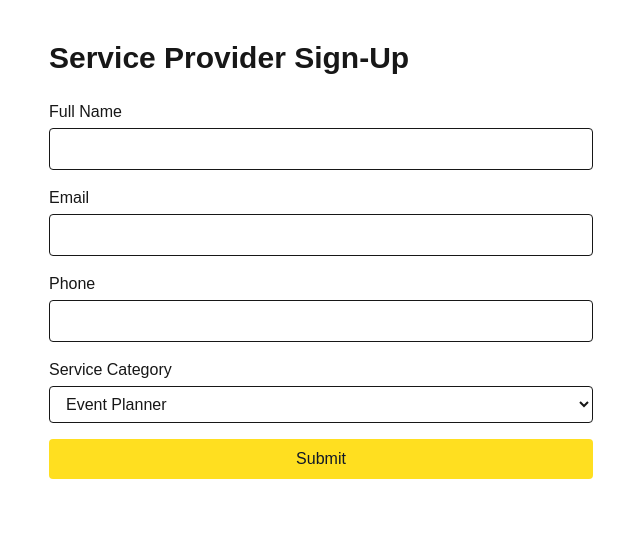
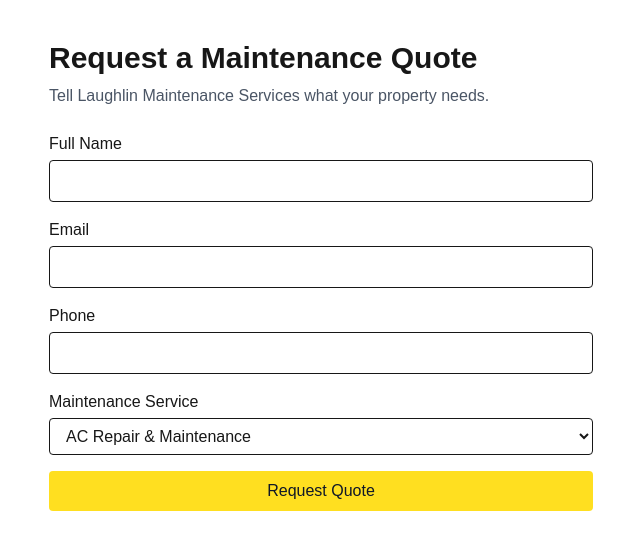
Before and after one commit to ChrisDC82/ask-josh, a Next.js app: page /providers in a window 1280 px wide. Shown: the top 550 px of the page, without its empty margins (319-959 px from the left). Built offline with nearby package versions, Linux system fonts and the light colour scheme.

Commit message:
Pivot Ask Josh MVP to maintenance concierge

```diff
--- a/src/app/layout.tsx
+++ b/src/app/layout.tsx
@@ -13,8 +13,9 @@
 });
 
 export const metadata: Metadata = {
-  title: "Ask Josh | Your Community Concierge",
-  description: "Your Community Concierge - Connecting you to trusted local businesses, creatives, and service providers.",
+  title: "Ask Josh | Your Maintenance Concierge",
+  description:
+    "Request quotes, schedule repairs, and book trusted maintenance services from Laughlin Maintenance Services.",
 };
 
 export default function RootLayout({
--- a/src/app/page.tsx
+++ b/src/app/page.tsx
@@ -5,6 +5,23 @@
 import { useRouter } from "next/navigation";
 
 import { useState } from "react";
+
+
+
+type ProviderResult = {
+  providerFound: boolean;
+  provider?: {
+    name: string;
+    matched_service: string;
+    location: string;
+    description: string;
+    phone: string;
+    email: string;
+    average_service: string;
+    average_cost: string;
+    call_to_action: string;
+  };
+};
 
 
 
@@ -22,7 +39,7 @@
 
   const [loading, setLoading] = useState(false);
 
-  const [result, setResult] = useState<any>(null);
+  const [result, setResult] = useState<ProviderResult | null>(null);
 
   const [error, setError] = useState<string | null>(null);
 
@@ -91,7 +108,7 @@
 
           <img
 
-            src="/Images/askjosh-mascot.png"
+            src="/maintenance-josh.png"
 
             alt="Ask Josh Mascot"
 
@@ -100,14 +117,6 @@
             height={400}
 
             className="object-contain w-48 h-48 md:w-96 md:h-96"
-
-            onError={(e) => {
-
-              const img = e.target as HTMLImageElement;
-
-              img.src = "/images/askjosh-mascot.png";
-
-            }}
 
           />
 
@@ -238,7 +247,7 @@
 
           <h1 className="text-3xl md:text-5xl font-bold leading-tight">
 
-            Your Community <span className="text-blue-600">Concierge.</span>
+            Your Maintenance <span className="text-blue-600">Concierge.</span>
 
           </h1>
 
@@ -246,7 +255,7 @@
 
           <p className="text-gray-600 mt-4 text-base md:text-lg">
 
-            Connecting you to trusted local businesses, creatives, and service providers.
+            Request quotes, schedule repairs, and connect with trusted maintenance professionals in minutes.
 
           </p>
 
@@ -280,7 +289,7 @@
 
             >
 
-              Find Service Provider
+              Request Maintenance Service
 
             </button>
 
@@ -288,7 +297,7 @@
 
             <button
 
-              onClick={() => router.push("/providers")}
+              onClick={() => setShowSearchModal(true)}
 
               className="bg-blue-600 text-white px-4 py-2 md:px-6 md:py-3 rounded-lg text-sm md:text-base"
 
@@ -296,7 +305,7 @@
 
             >
 
-              Become a Provider
+              Request a Quote
 
             </button>
 
@@ -317,7 +326,7 @@
 
             <div className="flex justify-between items-center p-6 border-b">
 
-              <h2 className="text-2xl font-semibold">Find a Service Provider</h2>
+              <h2 className="text-2xl font-semibold">Request Maintenance Service</h2>
 
               <button
 
@@ -401,7 +410,7 @@
 
                 >
 
-                  {loading ? "Searching…" : "Find Provider"}
+                  {loading ? "Searching..." : "Request Quote"}
 
                 </button>
 
@@ -417,11 +426,17 @@
 
 
 
-                {result && result.providerFound && (
+                {result?.providerFound && result.provider && (
 
                   <div className="border rounded p-4 mt-4">
 
+                    <p className="mb-3 text-sm font-medium text-blue-700">
+                      Josh found a recommended maintenance partner for your request.
+                    </p>
+
                     <h2 className="text-xl font-semibold">{result.provider.name}</h2>
+
+                    <p className="font-medium text-blue-600">{result.provider.matched_service}</p>
 
                     <p className="text-gray-600">{result.provider.location}</p>
 
@@ -437,9 +452,18 @@
 
                       <li><strong>Average Service:</strong> {result.provider.average_service}</li>
 
-                      <li><strong>Average Cost:</strong> {result.provider.average_cost}</li>
+                      <li><strong>Estimated Cost Range:</strong> {result.provider.average_cost}</li>
 
                     </ul>
+
+                    <a
+                      href={`mailto:${result.provider.email}?subject=${encodeURIComponent(
+                        `${result.provider.call_to_action}: ${result.provider.matched_service}`,
+                      )}`}
+                      className="inline-block mt-4 px-4 py-2 bg-yellow-400 text-black rounded"
+                    >
+                      {result.provider.call_to_action}
+                    </a>
 
                   </div>
 
@@ -449,7 +473,11 @@
 
                 {result && !result.providerFound && (
 
-                  <p className="mt-2">No providers found for that search.</p>
+                  <p className="mt-2">
+                    No maintenance service matched that request. Try AC repair, plumbing,
+                    electrical repairs, painting, pressure washing, lawn care, tree cutting,
+                    or general property maintenance.
+                  </p>
 
                 )}
 
--- a/src/app/providers/page.tsx
+++ b/src/app/providers/page.tsx
@@ -5,18 +5,20 @@
 export default function ProvidersPage() {
   const [submitted, setSubmitted] = useState(false);
 
-  async function handleSubmit(e: any) {
+  function handleSubmit(e: React.FormEvent<HTMLFormElement>) {
     e.preventDefault();
     setSubmitted(true);
   }
 
   return (
     <div className="max-w-xl mx-auto px-4 py-10">
-      <h1 className="text-3xl font-bold mb-6">Service Provider Sign-Up</h1>
+      <h1 className="text-3xl font-bold mb-2">Request a Maintenance Quote</h1>
+      <p className="text-gray-600 mb-6">
+        Tell Laughlin Maintenance Services what your property needs.
+      </p>
 
       {!submitted ? (
         <form onSubmit={handleSubmit} className="space-y-4">
-
           <div>
             <label className="block font-medium mb-1">Full Name</label>
             <input className="w-full border rounded px-3 py-2" required />
@@ -33,15 +35,16 @@
           </div>
 
           <div>
-            <label className="block font-medium mb-1">Service Category</label>
+            <label className="block font-medium mb-1">Maintenance Service</label>
             <select className="w-full border rounded px-3 py-2" required>
-              <option>Event Planner</option>
-              <option>Decorator</option>
-              <option>Caterer</option>
-              <option>Videographer</option>
-              <option>Photographer</option>
-              <option>Artist / Creative</option>
-              <option>Other</option>
+              <option>AC Repair &amp; Maintenance</option>
+              <option>Plumbing</option>
+              <option>Electrical Repairs</option>
+              <option>Painting</option>
+              <option>Pressure Washing</option>
+              <option>Lawn Care</option>
+              <option>Tree Cutting</option>
+              <option>General Property Maintenance</option>
             </select>
           </div>
 
@@ -49,14 +52,13 @@
             type="submit"
             className="w-full bg-yellow-300 text-gray-900 py-2 rounded transition-colors hover:bg-yellow-400 focus:outline-none focus:ring-2 focus:ring-yellow-400 focus:ring-offset-2"
           >
-            Submit
+            Request Quote
           </button>
-
         </form>
       ) : (
         <div className="text-center bg-green-100 p-6 rounded">
           <h2 className="text-2xl font-semibold mb-3">Thank you!</h2>
-          <p>Your application has been received. We will contact you soon.</p>
+          <p>Your quote request has been received. Our maintenance team will contact you soon.</p>
         </div>
       )}
     </div>
--- a/src/data/providers.js
+++ b/src/data/providers.js
@@ -1,40 +1,121 @@
 export const providers = [
   {
     id: 1,
-    name: "CoolBreeze AC Solutions",
+    name: "Laughlin Maintenance Services",
     category: "AC repair and maintenance",
     location: "La Brea",
     description:
-      "Reliable AC service specializing in repairs, installations, and yearly maintenance plans.",
-    average_service: "Standard AC diagnostic + cleaning",
-    average_cost: "$300–$450 TTD",
+      "Professional air-conditioning diagnostics, repairs, cleaning, and preventative maintenance for homes and businesses.",
+    average_service: "AC diagnostic, cleaning, and basic maintenance",
+    average_cost: "TTD $300-$650",
     phone: "868-555-2033",
-    email: "support@coolbreezeac.com"
+    email: "service@laughlinmaintenance.com",
+    call_to_action: "Request Quote",
+    keywords: ["ac", "air conditioning", "air conditioner", "cooling"],
   },
-
   {
     id: 2,
-    name: "IslandGetaway Travel",
-    category: "Travel agency",
+    name: "Laughlin Maintenance Services",
+    category: "Plumbing",
     location: "La Brea",
     description:
-      "Full-service travel concierge offering vacations, tours, ticketing, and hotel booking.",
-    average_service: "Caribbean island-hopping package",
-    average_cost: "$2,500–$5,000 TTD",
-    phone: "868-555-9988",
-    email: "bookings@islandgetaway.com"
+      "Reliable plumbing support for leaks, blocked drains, fixture repairs, and other common property plumbing problems.",
+    average_service: "Leak inspection and minor pipe or fixture repair",
+    average_cost: "TTD $250-$900",
+    phone: "868-555-2033",
+    email: "service@laughlinmaintenance.com",
+    call_to_action: "Request Quote",
+    keywords: ["plumber", "pipe", "leak", "drain", "faucet", "toilet"],
   },
-
   {
     id: 3,
-    name: "Cre8tive Events TT",
-    category: "Event planning",
+    name: "Laughlin Maintenance Services",
+    category: "Electrical repairs",
     location: "La Brea",
     description:
-      "Event planning and creative services including décor, photography, and entertainment.",
-    average_service: "Birthday/backyard event package",
-    average_cost: "$1,200–$3,000 TTD",
-    phone: "868-555-1122",
-    email: "hello@cre8tiveevents.com"
-  }
+      "Property electrical troubleshooting and repairs for outlets, switches, fixtures, and common electrical faults.",
+    average_service: "Electrical fault inspection and minor repair",
+    average_cost: "TTD $300-$1,200",
+    phone: "868-555-2033",
+    email: "service@laughlinmaintenance.com",
+    call_to_action: "Request Quote",
+    keywords: ["electrical", "electrician", "wiring", "outlet", "switch", "light"],
+  },
+  {
+    id: 4,
+    name: "Laughlin Maintenance Services",
+    category: "Painting",
+    location: "La Brea",
+    description:
+      "Interior and exterior painting services, including surface preparation, touch-ups, and complete repaints.",
+    average_service: "Room preparation and repainting",
+    average_cost: "TTD $800-$3,500",
+    phone: "868-555-2033",
+    email: "service@laughlinmaintenance.com",
+    call_to_action: "Request Quote",
+    keywords: ["paint", "painter", "repainting", "touch up"],
+  },
+  {
+    id: 5,
+    name: "Laughlin Maintenance Services",
+    category: "Pressure washing",
+    location: "La Brea",
+    description:
+      "High-pressure exterior cleaning for driveways, walls, walkways, patios, and other property surfaces.",
+    average_service: "Driveway or exterior wall pressure washing",
+    average_cost: "TTD $400-$1,500",
+    phone: "868-555-2033",
+    email: "service@laughlinmaintenance.com",
+    call_to_action: "Request Booking",
+    keywords: ["power washing", "power wash", "pressure wash", "exterior cleaning"],
+  },
+  {
+    id: 6,
+    name: "Laughlin Maintenance Services",
+    category: "Lawn care",
+    location: "La Brea",
+    description:
+      "Routine lawn and yard care to keep residential and commercial properties neat, safe, and presentable.",
+    average_service: "Grass cutting, edging, and basic yard cleanup",
+    average_cost: "TTD $250-$800",
+    phone: "868-555-2033",
+    email: "service@laughlinmaintenance.com",
+    call_to_action: "Request Booking",
+    keywords: ["grass", "yard", "garden", "landscaping", "mowing"],
+  },
+  {
+    id: 7,
+    name: "Laughlin Maintenance Services",
+    category: "Tree cutting",
+    location: "La Brea",
+    description:
+      "Tree trimming and cutting services for overgrown, hazardous, or unwanted trees around your property.",
+    average_service: "Tree assessment, trimming, and debris removal",
+    average_cost: "TTD $700-$4,000",
+    phone: "868-555-2033",
+    email: "service@laughlinmaintenance.com",
+    call_to_action: "Request Quote",
+    keywords: ["tree trimming", "tree removal", "branches", "pruning"],
+  },
+  {
+    id: 8,
+    name: "Laughlin Maintenance Services",
+    category: "General property maintenance",
+    location: "La Brea",
+    description:
+      "Practical maintenance and repair support for everyday residential and commercial property needs.",
+    average_service: "Property inspection and minor general repairs",
+    average_cost: "TTD $300-$2,000",
+    phone: "868-555-2033",
+    email: "service@laughlinmaintenance.com",
+    call_to_action: "Request Quote",
+    keywords: [
+      "general maintenance",
+      "property repair",
+      "property repairs",
+      "handyman",
+      "maintenance",
+      "repair",
+    ],
+  },
 ];
```
Also changed, not shown: src/app/api/providers/route.ts (+26 -28 lines), 1 other file (tests, documents, lock files or other folders).
